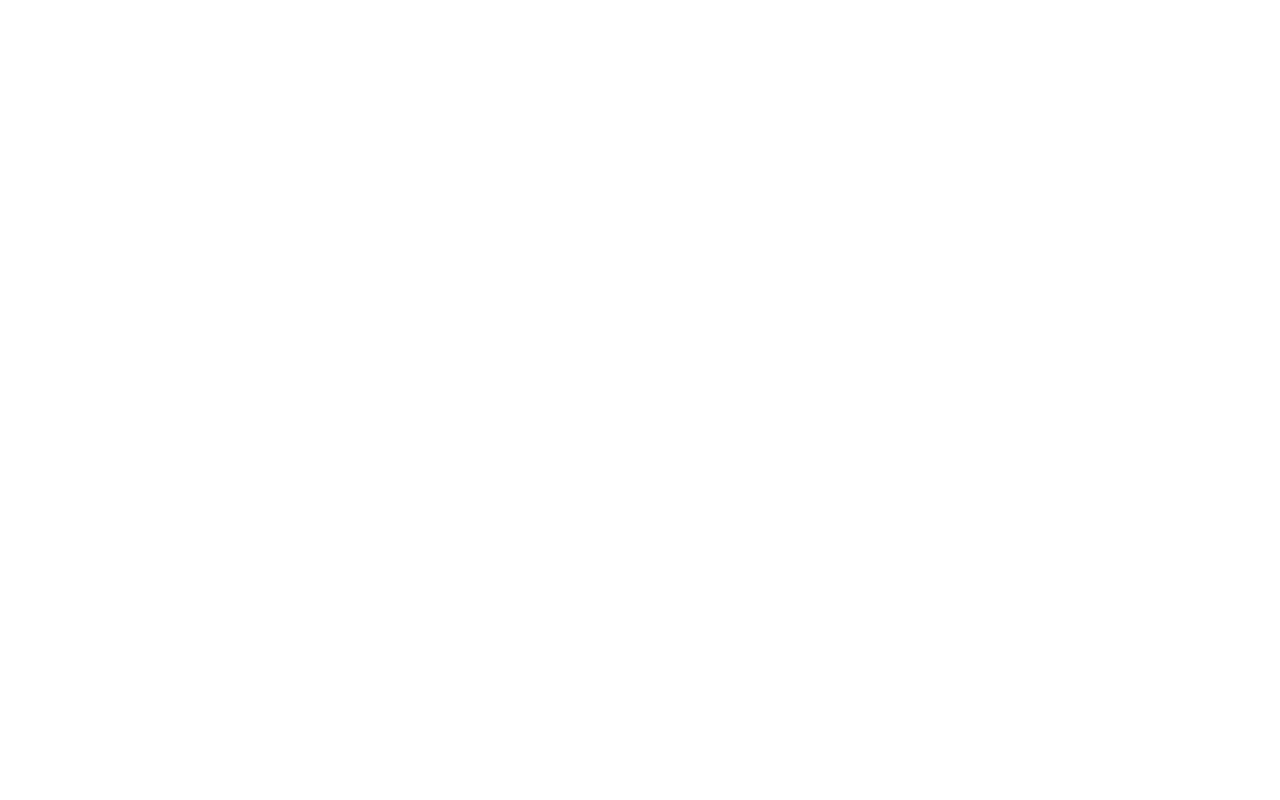
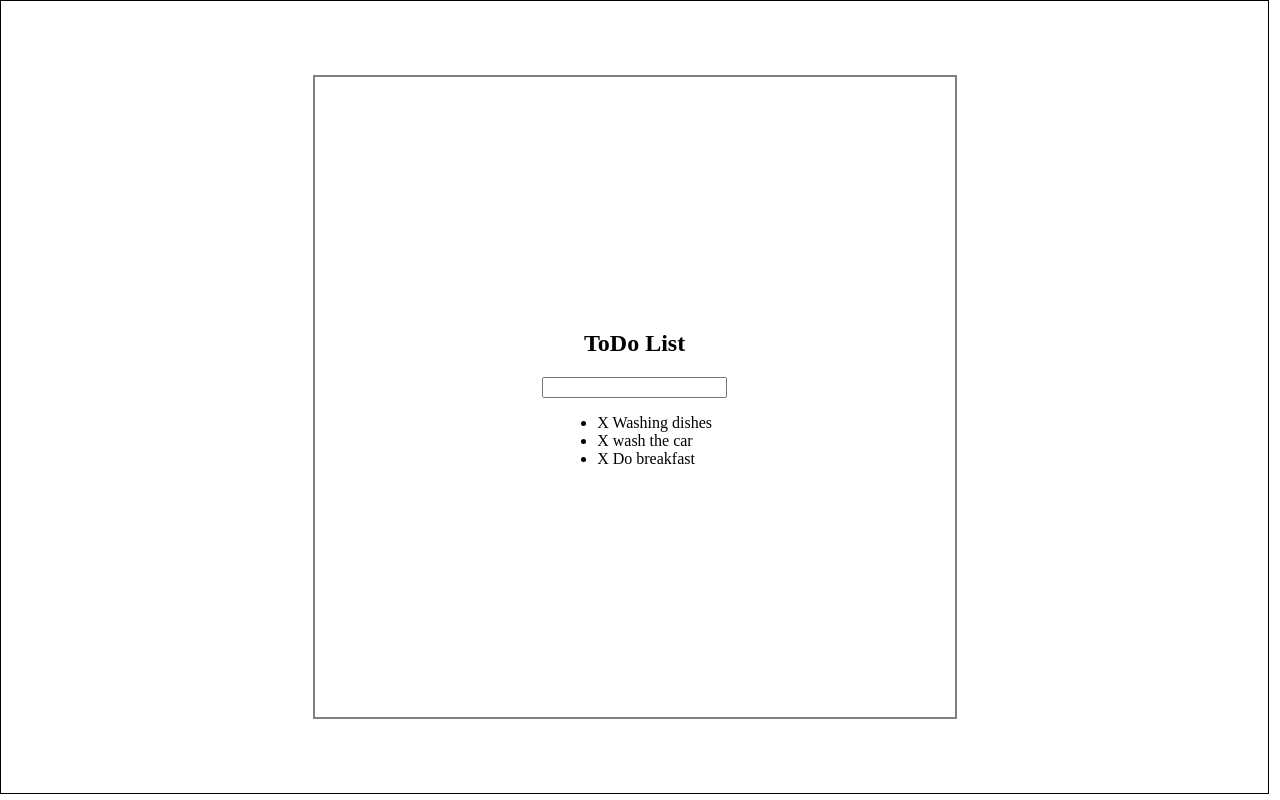
Before and after one commit to criscros-garcia/ToDoList, a plain HTML site: page index.html in a window 1280 px wide. Drawn offline with nearby package versions, Linux system fonts and the light colour scheme.

Commit message:
sets basic html and css structure for the ToDo

```diff
--- a/assets/css/todo.css
+++ b/assets/css/todo.css
@@ -0,0 +1,21 @@
+body{
+    display: flex;
+    align-items: center;
+    justify-content: center;
+    border: 1px solid black;
+    height: 99vh;
+    width: 99vw;
+    margin: 0;
+    padding: 0;
+}
+
+#container{
+    display: flex;
+    flex-direction: column;
+    align-items: center;
+    justify-content: center;
+    width: 50vw;
+    height: 50vw;
+    border: 2px solid gray;
+
+}
--- a/index.html
+++ b/index.html
@@ -10,6 +10,16 @@
 </head >
 <body>
 
+    <section id="container">
+        <h1>ToDo List</h1>
+        <input type="text">
+        <ul>
+            <li><span> X </span>Washing dishes</li>
+            <li><span> X </span>wash the car</li>
+            <li><span> X </span>Do breakfast</li>
+        </ul>
+    </section>
+
 <script type="text/javascript" src="assets/js/todo.js"></script>
 </body>
-</html>
+ </html>
```
